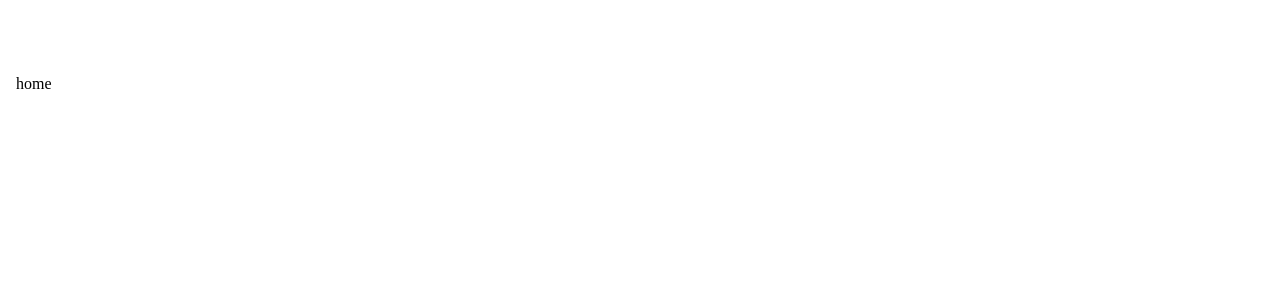
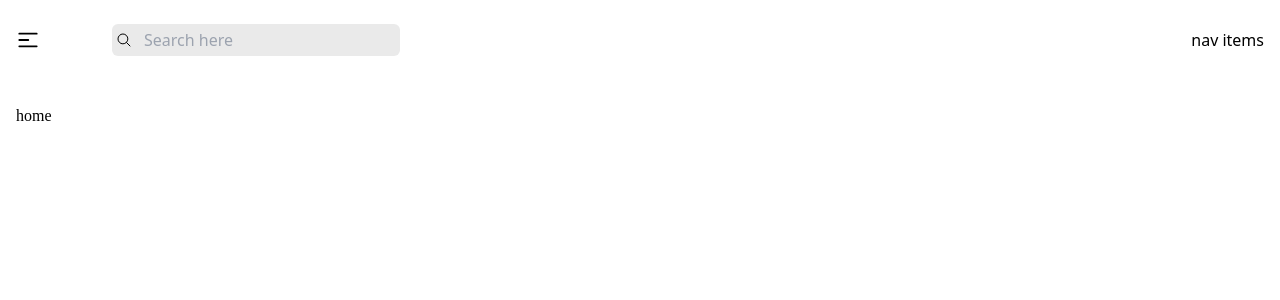
Before and after one commit to saagor16/Book-Store-Frontend, a React (Vite) app: page / in a window 1280 px wide. Shown: the top 300 px of the page. Built offline with nearby package versions, Linux system fonts and the light colour scheme.

Commit message:
navabr er left side create

```diff
--- a/src/components/Navbar.jsx
+++ b/src/components/Navbar.jsx
@@ -1,12 +1,29 @@
-
-
+import { HiMiniBars3CenterLeft } from "react-icons/hi2";
+import { IoSearchOutline } from "react-icons/io5";
+import { Link } from "react-router-dom";
 
 const Navbar = () => {
   return (
     <header className="max-w-screen-2xl mx-auto px-4 py-6">
+      <nav className="flex justify-between items-center">
+        {/**Left Side */}
+        <div className="flex items-center md:gap-16 gap-4">
+          <Link to="/">
+            <HiMiniBars3CenterLeft className="size-6"></HiMiniBars3CenterLeft>
+          </Link>
 
+            {/**search input */}
+            <div className="relative sm:w-72 w-40 space-x-2">
+                <IoSearchOutline className="absolute inline-block left-3 inset-y-2"></IoSearchOutline>
+                <input type="text" placeholder="Search here" className="bg-[#EAEAEA] w-full py-1 md:px-8 px-6 rounded-md focus:outline-none"/>
+            </div>
+        </div>
+
+        {/**Right side */}
+        <div>nav items</div>
+      </nav>
     </header>
-  )
-}
+  );
+};
 
-export default Navbar
+export default Navbar;
```
